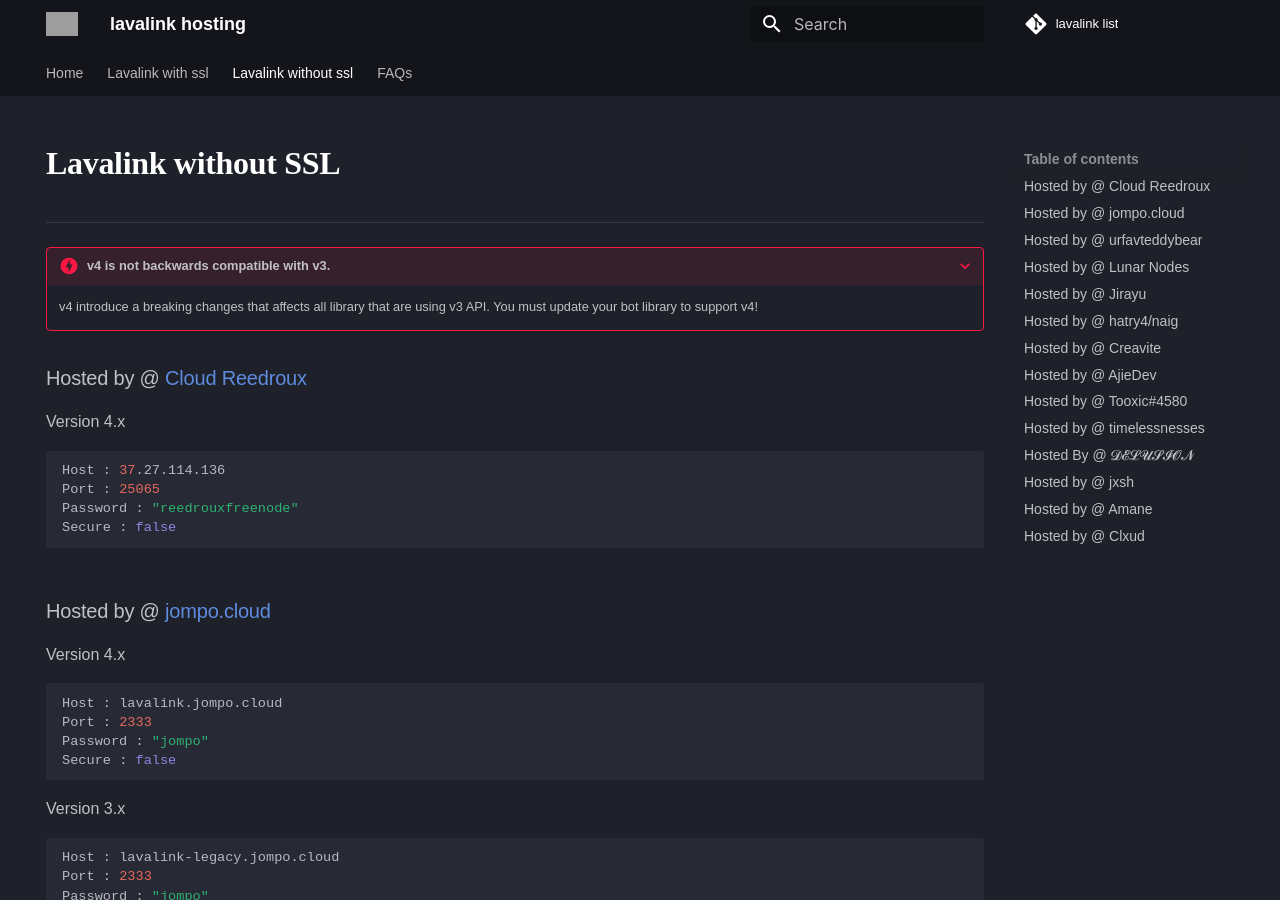
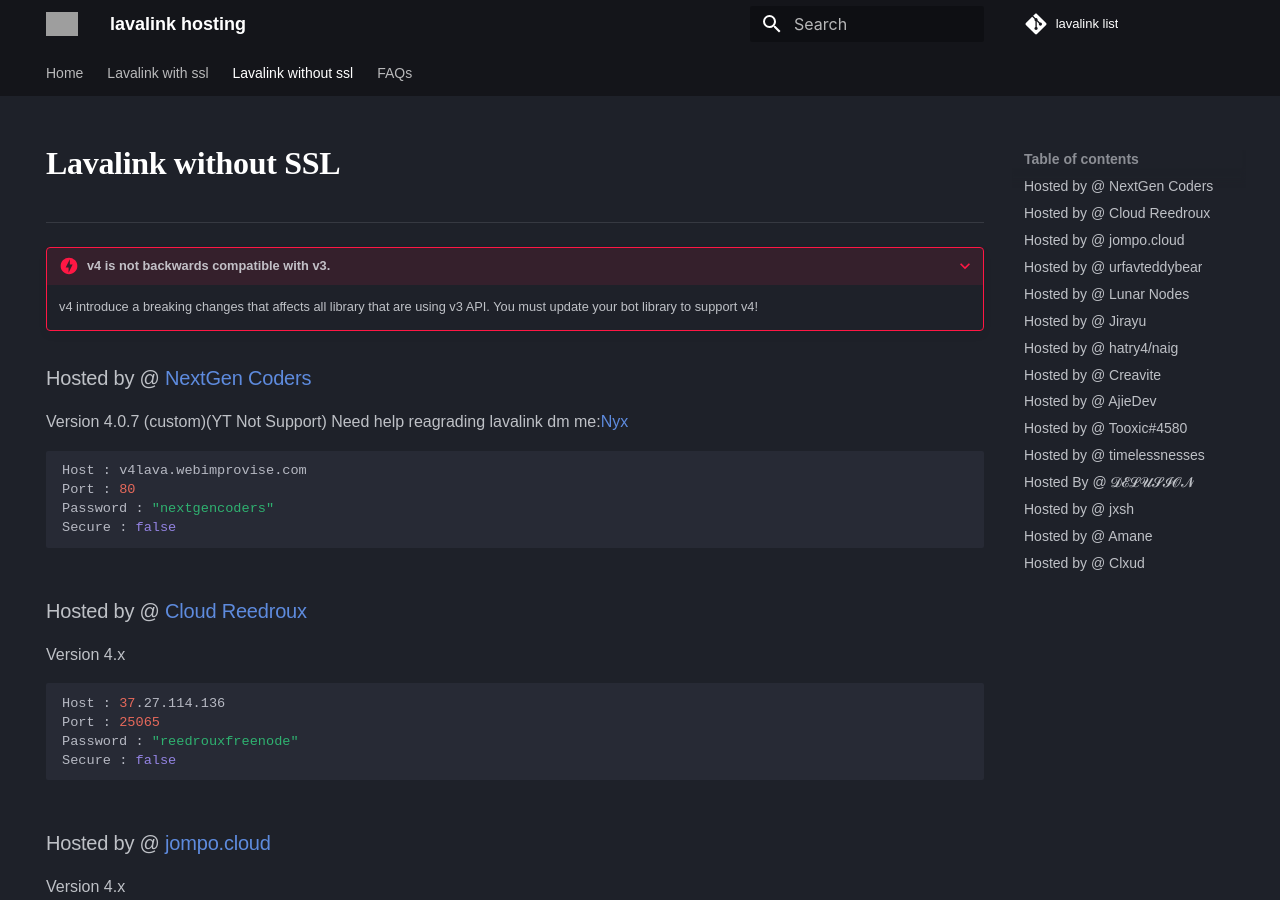
Before and after one commit to DarrenOfficial/lavalink-list, an MkDocs documentation site: the page built from docs/NoSSL/lavalink-without-ssl.md, in a window 1280 px wide and 900 px high. Built offline with MkDocs 1.6.1 and Material for MkDocs 9.7.7, drawn with Linux system fonts in a browser that asks for light colours; some web fonts are replaced; comment, search, counter and statistics services are not loaded; a style sheet for code colours, icons or effects is not loaded; grey boxes are pictures that could not be loaded.

Commit message:
Update lavalink-without-ssl.md

````diff
--- a/docs/NoSSL/lavalink-without-ssl.md
+++ b/docs/NoSSL/lavalink-without-ssl.md
@@ -20,6 +20,16 @@ hide:
     You must update your bot library to support v4!
 
 <!-- SUPPORT OTHER CONTRIBUTORS BY PLACING THE NEW LAVALINK AT THE VERY BOTTOM OF THE OTHERS! -->
+
+### Hosted by @ [NextGen Coders](https://dsc.gg/nextgencoders/)
+Version 4.0.7 (custom)(YT Not Support)
+Need help reagrading lavalink dm me:[Nyx](https://discord.com/users/920938695060774922)
+```bash
+Host : v4lava.webimprovise.com
+Port : 80
+Password : "nextgencoders"
+Secure : false
+```
 
 ### Hosted by @ [Cloud Reedroux](https://reedroux.biz/)
 Version 4.x
````
